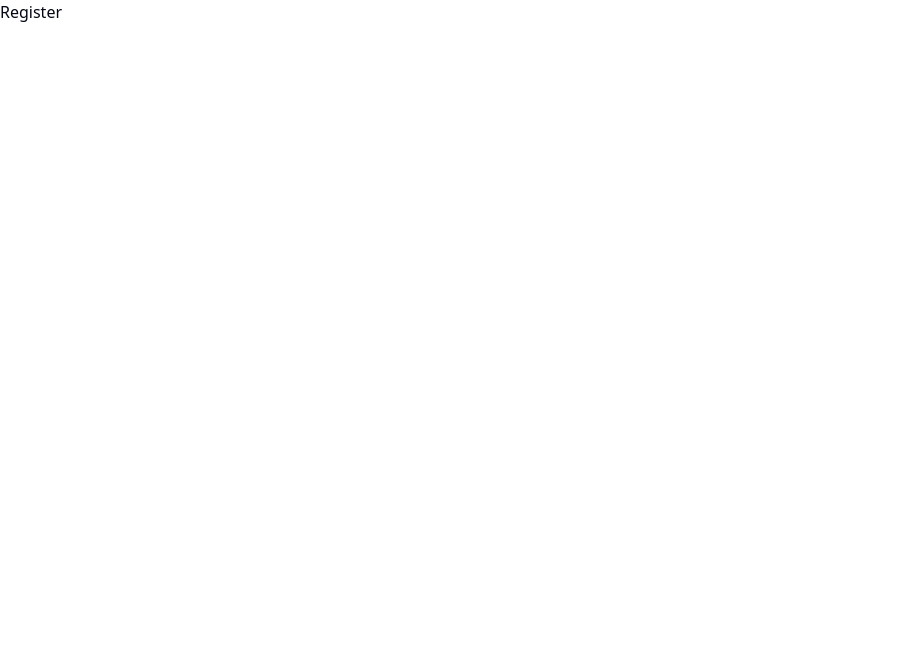
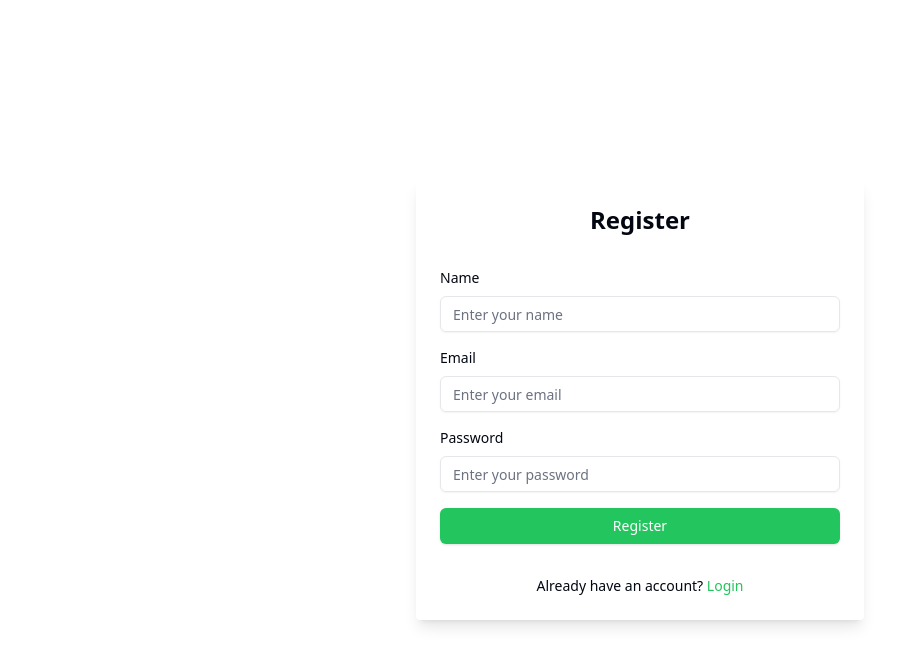
Before and after one commit to yurikdotdev/trisolaris-roastery-frontend, a React (Vite) app: page /register in a window 1280 px wide. Shown: the top 666 px of the page, without its empty margins (0-923 px from the left). Built offline with nearby package versions, Linux system fonts and the light colour scheme.

Commit message:
feat: implement basic login and register page layout

```diff
--- a/package.json
+++ b/package.json
@@ -12,6 +12,7 @@
   "dependencies": {
     "@radix-ui/react-avatar": "^1.1.1",
     "@radix-ui/react-dropdown-menu": "^2.1.2",
+    "@radix-ui/react-label": "^2.1.0",
     "@radix-ui/react-slot": "^1.1.0",
     "class-variance-authority": "^0.7.0",
     "clsx": "^2.1.1",
--- a/src/components/TopBar.tsx
+++ b/src/components/TopBar.tsx
@@ -9,7 +9,7 @@ import { ShoppingCartIcon } from 'lucide-react';
 import { Link } from 'react-router-dom';
 import { Input } from './ui/input';
 
-const USER_EXIST = true;
+const USER_EXIST = false;
 
 function TopBar() {
   return (
--- /dev/null
+++ b/src/components/ui/label.tsx
@@ -0,0 +1,24 @@
+import * as React from "react"
+import * as LabelPrimitive from "@radix-ui/react-label"
+import { cva, type VariantProps } from "class-variance-authority"
+
+import { cn } from "@/lib/utils"
+
+const labelVariants = cva(
+  "text-sm font-medium leading-none peer-disabled:cursor-not-allowed peer-disabled:opacity-70"
+)
+
+const Label = React.forwardRef<
+  React.ElementRef<typeof LabelPrimitive.Root>,
+  React.ComponentPropsWithoutRef<typeof LabelPrimitive.Root> &
+    VariantProps<typeof labelVariants>
+>(({ className, ...props }, ref) => (
+  <LabelPrimitive.Root
+    ref={ref}
+    className={cn(labelVariants(), className)}
+    {...props}
+  />
+))
+Label.displayName = LabelPrimitive.Root.displayName
+
+export { Label }
--- a/src/pages/Login/Login.tsx
+++ b/src/pages/Login/Login.tsx
@@ -1,10 +1,52 @@
+import Container from '@/components/Container';
+import { Button } from '@/components/ui/button';
+import { Input } from '@/components/ui/input';
+import { Label } from '@/components/ui/label';
 import { Link } from 'react-router-dom';
 
 function Login() {
   return (
-    <div>
-      Login No account? <Link to={'/register'}>Register</Link>
-    </div>
+    <Container className="flex h-screen flex-col items-center justify-center">
+      <div className="w-full max-w-md space-y-8 rounded bg-white p-6 shadow-lg">
+        <h2 className="text-center text-2xl font-bold">Login</h2>
+        <form className="space-y-4">
+          <div>
+            <Label htmlFor="email" className="mb-2 block text-sm">
+              Email
+            </Label>
+            <Input
+              type="email"
+              id="email"
+              placeholder="Enter your email"
+              className="w-full"
+            />
+          </div>
+          <div>
+            <Label htmlFor="password" className="mb-2 block text-sm">
+              Password
+            </Label>
+            <Input
+              type="password"
+              id="password"
+              placeholder="Enter your password"
+              className="w-full"
+            />
+          </div>
+          <Button
+            type="submit"
+            className="w-full bg-green-500 text-white hover:bg-green-600"
+          >
+            Login
+          </Button>
+        </form>
+        <p className="mt-4 text-center text-sm">
+          No account?{' '}
+          <Link to="/register" className="text-green-500 hover:underline">
+            Register
+          </Link>
+        </p>
+      </div>
+    </Container>
   );
 }
 
--- a/src/pages/Register/Register.tsx
+++ b/src/pages/Register/Register.tsx
@@ -1,6 +1,64 @@
+import Container from '@/components/Container';
+import { Button } from '@/components/ui/button';
+import { Input } from '@/components/ui/input';
+import { Label } from '@/components/ui/label';
+import { Link } from 'react-router-dom';
+
 function Register() {
   return (
-    <div>Register</div>
-  )
+    <Container className="flex h-screen flex-col items-center justify-center">
+      <div className="w-full max-w-md space-y-8 rounded bg-white p-6 shadow-lg">
+        <h2 className="text-center text-2xl font-bold">Register</h2>
+        <form className="space-y-4">
+          <div>
+            <Label htmlFor="name" className="mb-2 block text-sm">
+              Name
+            </Label>
+            <Input
+              type="text"
+              id="name"
+              placeholder="Enter your name"
+              className="w-full"
+            />
+          </div>
+          <div>
+            <Label htmlFor="email" className="mb-2 block text-sm">
+              Email
+            </Label>
+            <Input
+              type="email"
+              id="email"
+              placeholder="Enter your email"
+              className="w-full"
+            />
+          </div>
+          <div>
+            <Label htmlFor="password" className="mb-2 block text-sm">
+              Password
+            </Label>
+            <Input
+              type="password"
+              id="password"
+              placeholder="Enter your password"
+              className="w-full"
+            />
+          </div>
+          <Button
+            type="submit"
+            className="w-full bg-green-500 text-white hover:bg-green-600"
+          >
+            Register
+          </Button>
+        </form>
+        <p className="mt-4 text-center text-sm">
+          Already have an account?{' '}
+          <Link to="/login" className="text-green-500 hover:underline">
+            Login
+          </Link>
+        </p>
+      </div>
+    </Container>
+  );
 }
-export default Register
+
+export default Register;
```
Also changed, not shown: 1 other file (tests, documents, lock files or other folders).
